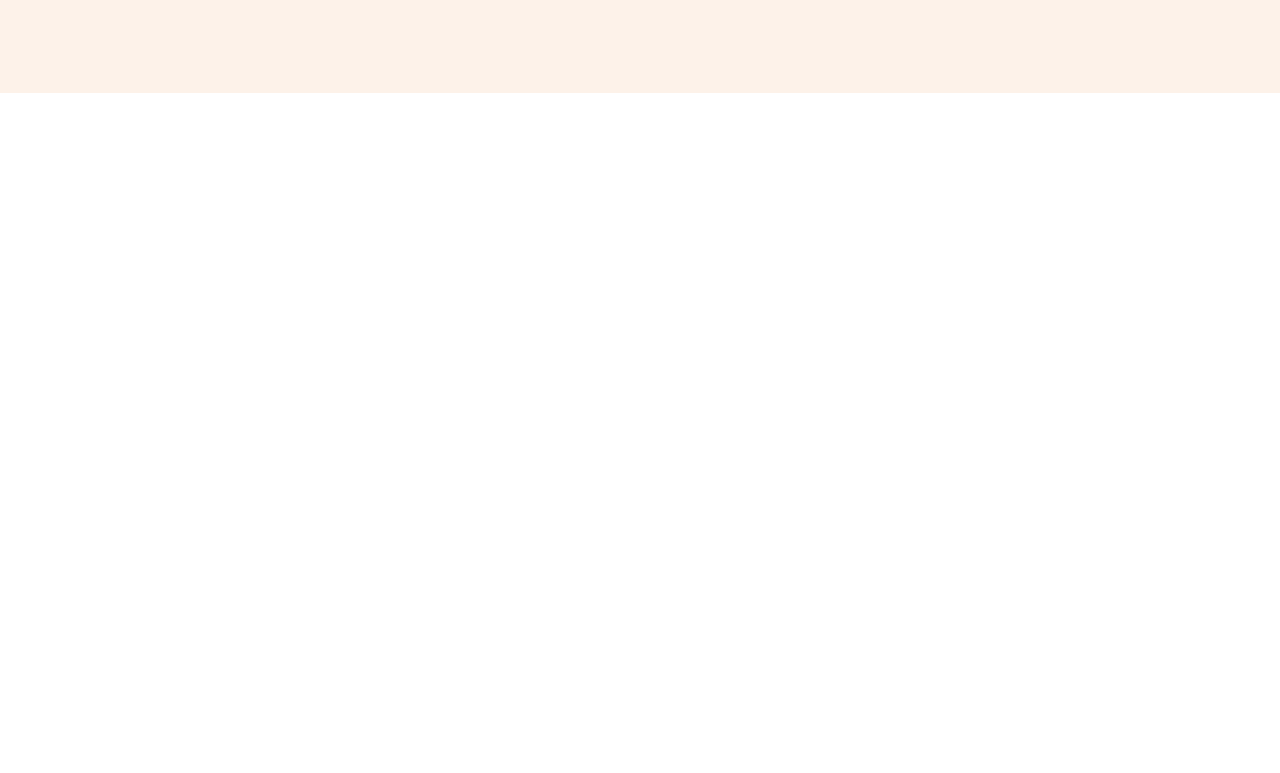
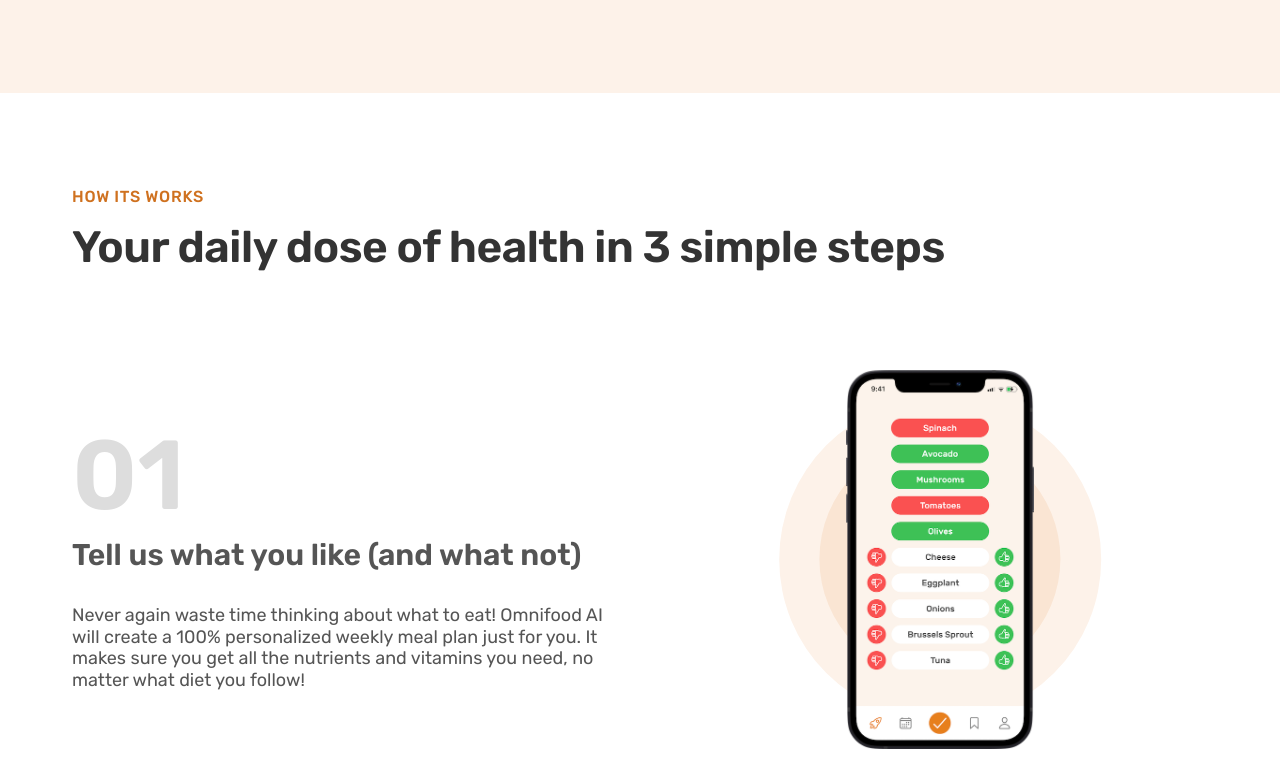
Before and after one commit to kumarharsh13/Omni-Food, a plain HTML site: page index.html in a window 1280 px wide. Shown: the part 667-1440 px from the top of the page. Before the commit the page ends 800 px from the top, so only its background shows below. Drawn offline with Linux system fonts and the light colour scheme.

Commit message:
Designing How it works Section

```diff
--- /dev/null
+++ b/Stylesheets/common.css
@@ -0,0 +1,188 @@
+/*
+--- 01 TYPOGRAPHY SYSTEM
+
+- Font sizes (px)
+10 / 12 / 14 / 16 / 18 / 20 / 24 / 30 / 36 / 44 / 52 / 62 / 74 / 86 / 98
+
+- Font weights
+Default: 400
+Medium: 500
+Semi-bold: 600
+Bold: 700
+
+- Line heights
+Default: 1
+Small: 1.05
+Medium: 1.2
+Paragraph default: 1.6
+
+- Letter spacing
+-0.5px
+0.75px
+
+--- 02 COLORS
+
+- Primary: #e67e22
+- Tints:
+#fdf2e9
+#fae5d3
+#eb984e
+
+- Shades:
+#cf711f
+#45260a
+
+- Accents:
+- Greys
+
+#888
+#767676 (lightest grey allowed on #fff)
+#6f6f6f (lightest grey allowed on #fdf2e9)
+#555
+#333
+
+--- 05 SHADOWS
+
+0 2.4rem 4.8rem rgba(0, 0, 0, 0.075);
+
+--- 06 BORDER-RADIUS
+
+Default: 9px
+Medium: 11px
+
+--- 07 WHITESPACE
+
+- Spacing system (px)
+2 / 4 / 8 / 12 / 16 / 24 / 32 / 48 / 64 / 80 / 96 / 128
+*/
+
+* {
+    margin: 0;
+    padding: 0;
+    box-sizing: border-box;
+}
+
+html {
+    font-size: 62.5%;
+}
+
+body {
+    font-family: 'Rubik', sans-serif;
+    line-height: 1;
+    font-weight: 400;
+    color: #555;
+}
+
+/**************************************/
+/* General Componets */
+/**************************************/
+
+.heading-primamry,
+.heading-secondary {
+    font-weight: 700;
+    color: #333;
+    letter-spacing: -0.5px;
+}
+
+.heading-primamry {
+    font-size: 5.2rem;
+    line-height: 1.05;
+    font-weight: 700;
+    color: #333;
+    letter-spacing: -0.5px;
+    margin-bottom: 3.2rem;
+}
+
+.sub-heading {
+    display: block;
+    font-size: 1.6rem;
+    font-weight: 500;
+    color: #cf711f;
+    text-transform: uppercase;
+    margin-bottom: 1.6rem;
+    letter-spacing: 0.75px;
+}
+
+.heading-secondary {
+    font-size: 4.4rem;
+    line-height: 1.2;
+    margin-bottom: 9.6rem;
+}
+
+.heading-tertiary {
+    font-size: 3rem;
+    line-height: 1.2;
+    margin-bottom: 3.2rem;
+}
+
+.btn:link,
+.btn:visited {
+    display: inline-block;
+    background-color: #e67e22;
+    text-decoration: none;
+    color: #fff;
+    font-size: 2rem;
+    font-weight: 600;
+    padding: 1.6rem 3.2rem;
+    border-radius: 10px;
+
+    /* Put transition on original "state" */
+    transition: background-color 0.4s;
+}
+
+.btn--full:link,
+.btn--full:visited {
+    background-color: #e67e22;
+    color: #fff;
+}
+
+.btn--full:hover,
+.btn--full:active {
+    background-color: #cf711f;
+}
+
+.btn--outline:link,
+.btn--outline:visited {
+    background-color: #fff;
+    color: #555;
+}
+
+.btn--outline:hover,
+.btn--outline:active {
+    background-color: #fdf2e9;
+    /* border: 4px solid #fff; */
+    box-shadow: inset 0 0 0 3px #fff;
+}
+
+.margin-right-sm {
+    margin-right: 1.6rem !important;
+}
+
+
+.grid {
+    display: grid;
+    column-gap: 6.4rem;
+    row-gap: 9.6rem;
+}
+
+.grid--center-v {
+    align-items: center;
+}
+
+.container {
+    max-width: 120rem;
+    padding: 0 3.2rem;
+    margin: 0 auto;
+}
+
+.grid--2-cols {
+    grid-template-columns: repeat(2, 1fr);
+}
+
+.grid--3-cols {
+    grid-template-columns: repeat(3, 1fr);
+}
+
+.grid--4-cols {
+    grid-template-columns: repeat(4, 1fr);
+}
--- a/Stylesheets/style.css
+++ b/Stylesheets/style.css
@@ -1,134 +1,3 @@
-/*
---- 01 TYPOGRAPHY SYSTEM
-
-- Font sizes (px)
-10 / 12 / 14 / 16 / 18 / 20 / 24 / 30 / 36 / 44 / 52 / 62 / 74 / 86 / 98
-
-- Font weights
-Default: 400
-Medium: 500
-Semi-bold: 600
-Bold: 700
-
-- Line heights
-Default: 1
-Small: 1.05
-Medium: 1.2
-Paragraph default: 1.6
-
-- Letter spacing
--0.5px
-0.75px
-
---- 02 COLORS
-
-- Primary: #e67e22
-- Tints:
-#fdf2e9
-#fae5d3
-#eb984e
-
-- Shades:
-#cf711f
-#45260a
-
-- Accents:
-- Greys
-
-#888
-#767676 (lightest grey allowed on #fff)
-#6f6f6f (lightest grey allowed on #fdf2e9)
-#555
-#333
-
---- 05 SHADOWS
-
-0 2.4rem 4.8rem rgba(0, 0, 0, 0.075);
-
---- 06 BORDER-RADIUS
-
-Default: 9px
-Medium: 11px
-
---- 07 WHITESPACE
-
-- Spacing system (px)
-2 / 4 / 8 / 12 / 16 / 24 / 32 / 48 / 64 / 80 / 96 / 128
-*/
-
-* {
-    margin: 0;
-    padding: 0;
-    box-sizing: border-box;
-}
-
-html {
-    font-size: 62.5%;
-}
-
-body {
-    font-family: 'Rubik', sans-serif;
-    line-height: 1;
-    font-weight: 400;
-    color: #555;
-}
-
-/**************************************/
-/* General Componets */
-/**************************************/
-
-.heading-primamry {
-    font-size: 5.2rem;
-    line-height: 1.05;
-    font-weight: 700;
-    color: #333;
-    letter-spacing: -0.5px;
-    margin-bottom: 3.2rem;
-}
-
-.btn:link,
-.btn:visited {
-    display: inline-block;
-    background-color: #e67e22;
-    text-decoration: none;
-    color: #fff;
-    font-size: 2rem;
-    font-weight: 600;
-    padding: 1.6rem 3.2rem;
-    border-radius: 10px;
-
-    /* Put transition on original "state" */
-    transition: background-color 0.4s;
-}
-
-.btn--full:link,
-.btn--full:visited {
-    background-color: #e67e22;
-    color: #fff;
-}
-
-.btn--full:hover,
-.btn--full:active {
-    background-color: #cf711f;
-}
-
-.btn--outline:link,
-.btn--outline:visited {
-    background-color: #fff;
-    color: #555;
-}
-
-.btn--outline:hover,
-.btn--outline:active {
-    background-color: #fdf2e9;
-    /* border: 4px solid #fff; */
-    box-shadow: inset 0 0 0 3px #fff;
-}
-
-.margin-right-sm {
-    margin-right: 1.6rem !important;
-}
-
 /**************************************/
 /* Header */
 /**************************************/
@@ -249,3 +118,61 @@ body {
     color: #cf711f;
     font-weight: 700;
 }
+
+/**************************************/
+/* How it works */
+/**************************************/
+
+.section-how {
+    padding: 9.6rem 0;
+}
+
+.step-img {
+    width: 35%;
+}
+
+.step-img-box {
+    display: flex;
+    align-items: center;
+    justify-content: center;
+    position: relative;
+}
+
+.step-img-box::before,
+.step-img-box::after {
+    content: "";
+    display: block;
+    position: absolute;
+    top: 50%;
+    left: 50%;
+    transform: translate(-50%, -50%);
+    border-radius: 50%;
+}
+
+.step-img-box::before {
+    width: 60%;
+    /* height: 60%; */
+    padding-bottom: 60%;
+    background-color: #fdf2e9;
+    z-index: -2;
+}
+
+.step-img-box::after {
+    width: 45%;
+    /* height: 60%; */
+    padding-bottom: 45%;
+    background-color: #fae5d3;
+    z-index: -1;
+}
+
+.step-number {
+    font-size: 9.8rem;
+    font-weight: 600;
+    color: #ddd;
+    margin-bottom: 1.2rem;
+}
+
+.step-description {
+    font-size: 1.8rem;
+    line-height: 1.2;
+}
--- a/index.html
+++ b/index.html
@@ -10,6 +10,7 @@
     <link rel="preconnect" href="https://fonts.gstatic.com" crossorigin>
     <link href="https://fonts.googleapis.com/css2?family=Rubik:ital,wght@0,400;0,500;0,600;1,700&display=swap"
         rel="stylesheet">
+    <link rel="stylesheet" href="Stylesheets/common.css">
     <link rel="stylesheet" href="Stylesheets/style.css">
 </head>
 
@@ -57,6 +58,61 @@
                 </div>
             </div>
         </section>
+        <section class="section-how">
+            <div class="container">
+                <span class="sub-heading">How its works</span>
+                <h2 class="heading-secondary">
+                    Your daily dose of health in 3 simple steps
+                </h2>
+            </div>
+            <div class="container grid grid--2-cols grid--center-v ">
+
+                <!-- STEP - 1 -->
+                <div class="step-text-box">
+                    <p class="step-number">01</p>
+                    <h3 class="heading-tertiary">
+                        Tell us what you like (and what not)
+                    </h3>
+                    <p class="step-description">
+                        Never again waste time thinking about what to eat! Omnifood AI will create a 100% personalized
+                        weekly meal plan just for you. It makes sure you get all the nutrients and vitamins you need, no
+                        matter what diet you follow!
+                    </p>
+                </div>
+                <div class="step-img-box">
+                    <img src="Images/app/app-screen-1.png" alt="iPhone app meal approval" class="step-img">
+                </div>
+
+                <!-- STEP -2 -->
+                <div class="step-img-box">
+                    <img src="Images/app/app-screen-2.png" alt="iPhone app deleveiry scrren" class="step-img">
+                </div>
+                <div class="step-text-box">
+                    <p class="step-number">02</p>
+                    <h3 class="heading-tertiary">
+                        Approve your weekly meal plan
+                    </h3>
+                    <p class="step-description">
+                        Once per week, approve the meal plan generated for you by Omnifood AI. You can change
+                        ingredients, swap entire meals, or even add your own recipes.
+                    </p>
+                </div>
+                <!-- STEP - 3 -->
+                <div class="step-text-box">
+                    <p class="step-number">03</p>
+                    <h3 class="heading-tertiary">
+                        Receive meals at convenient time
+                    </h3>
+                    <p class="step-description">
+                        Best chefs in town will cook your selected meal every day, and we will deliver it to your door
+                        whenever works best for you. You can change delivery schedule and address daily!
+                    </p>
+                </div>
+                <div class="step-img-box">
+                    <img src="Images/app/app-screen-3.png" alt="iPhone app preferences screen" class="step-img">
+                </div>
+            </div>
+        </section>
     </main>
 </body>
 
```
